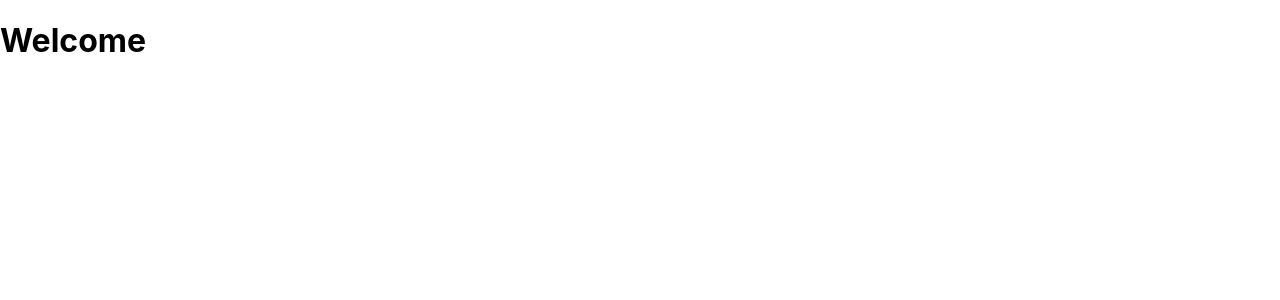
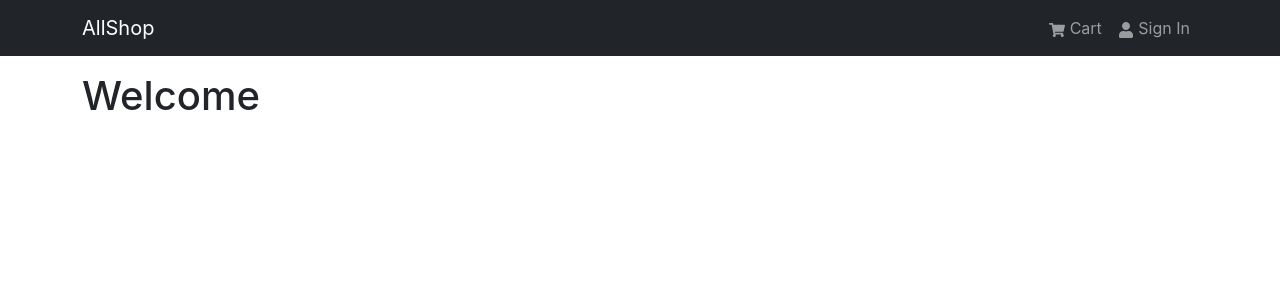
Before and after one commit to VaidyaHarshal/ecomm-react, a React (Create React App) app in the folder frontend/: page / in a window 1280 px wide. Shown: the top 300 px of the page. Built offline with nearby package versions, Linux system fonts and the light colour scheme.

Commit message:
created navbar

```diff
--- a/frontend/src/App.js
+++ b/frontend/src/App.js
@@ -1,7 +1,18 @@
 import React from "react";
+import { Container } from "react-bootstrap";
+import Header from "./components/Header";
 
 const App = () => {
-  return <h1>Welcome</h1>;
+  return (
+    <>
+      <Header />
+      <main className="py-3">
+        <Container>
+          <h1>Welcome</h1>
+        </Container>
+      </main>
+    </>
+  );
 };
 
 export default App;
--- /dev/null
+++ b/frontend/src/components/Header.jsx
@@ -0,0 +1,30 @@
+import React from "react";
+import { Navbar, Nav, Container } from "react-bootstrap";
+import { FaShoppingCart, FaUser } from "react-icons/fa";
+
+const Header = () => {
+  return (
+    <header>
+      <Navbar bg="dark" variant="dark" expand="lg" collapseOnSelect>
+        <Container>
+          <Navbar.Brand href="/">AllShop</Navbar.Brand>
+          <Navbar.Toggle aria-controls="basic-navbar-nav" />
+          <Navbar.Collapse id="basic-navbar-nav">
+            <Nav className="ms-auto">
+              <Nav.Link href="/cart">
+                <FaShoppingCart />
+                &nbsp;Cart
+              </Nav.Link>
+              <Nav.Link href="/login">
+                <FaUser />
+                &nbsp;Sign In
+              </Nav.Link>
+            </Nav>
+          </Navbar.Collapse>
+        </Container>
+      </Navbar>
+    </header>
+  );
+};
+
+export default Header;
```
Also changed, not shown: frontend/src/index.js (+7 -9 lines).
